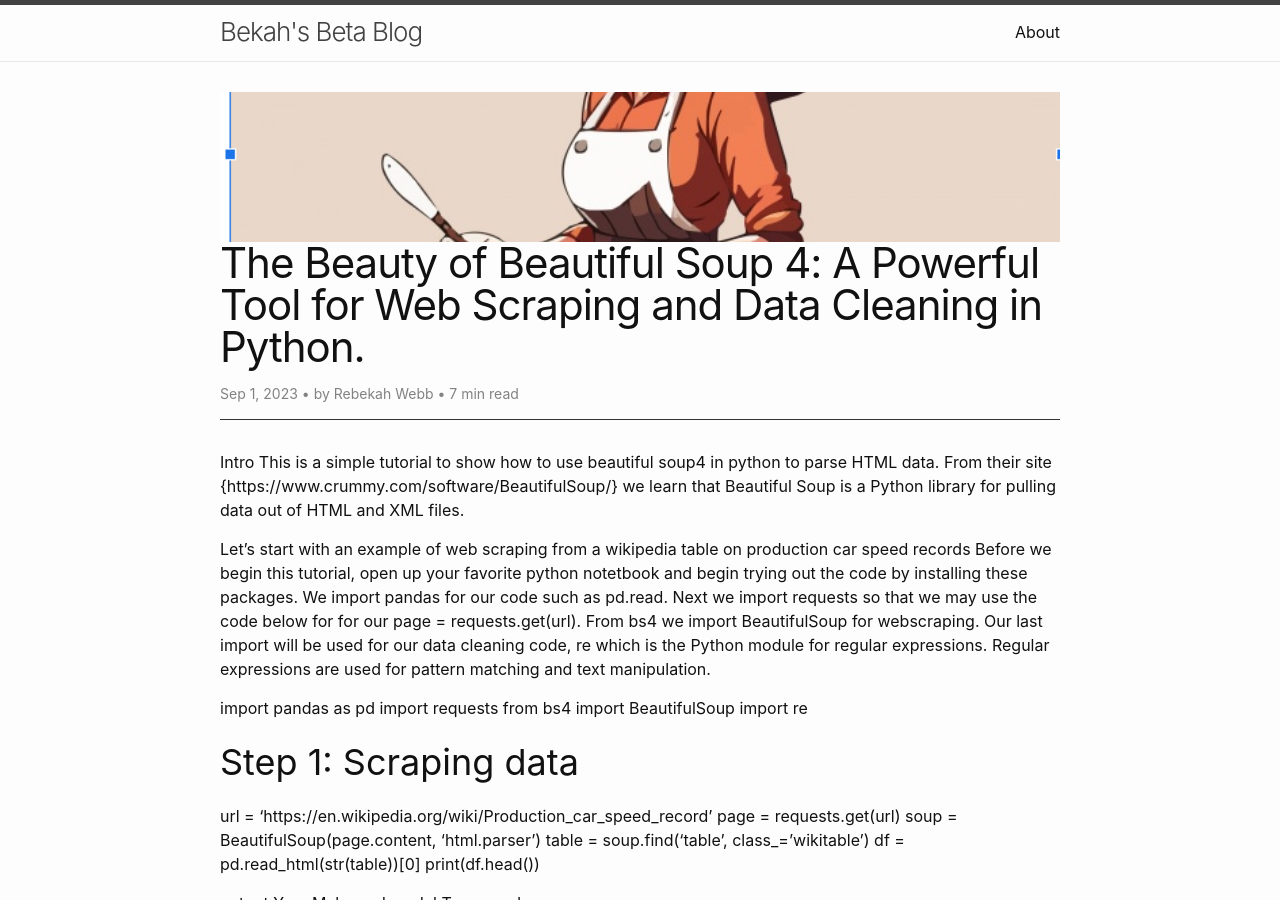
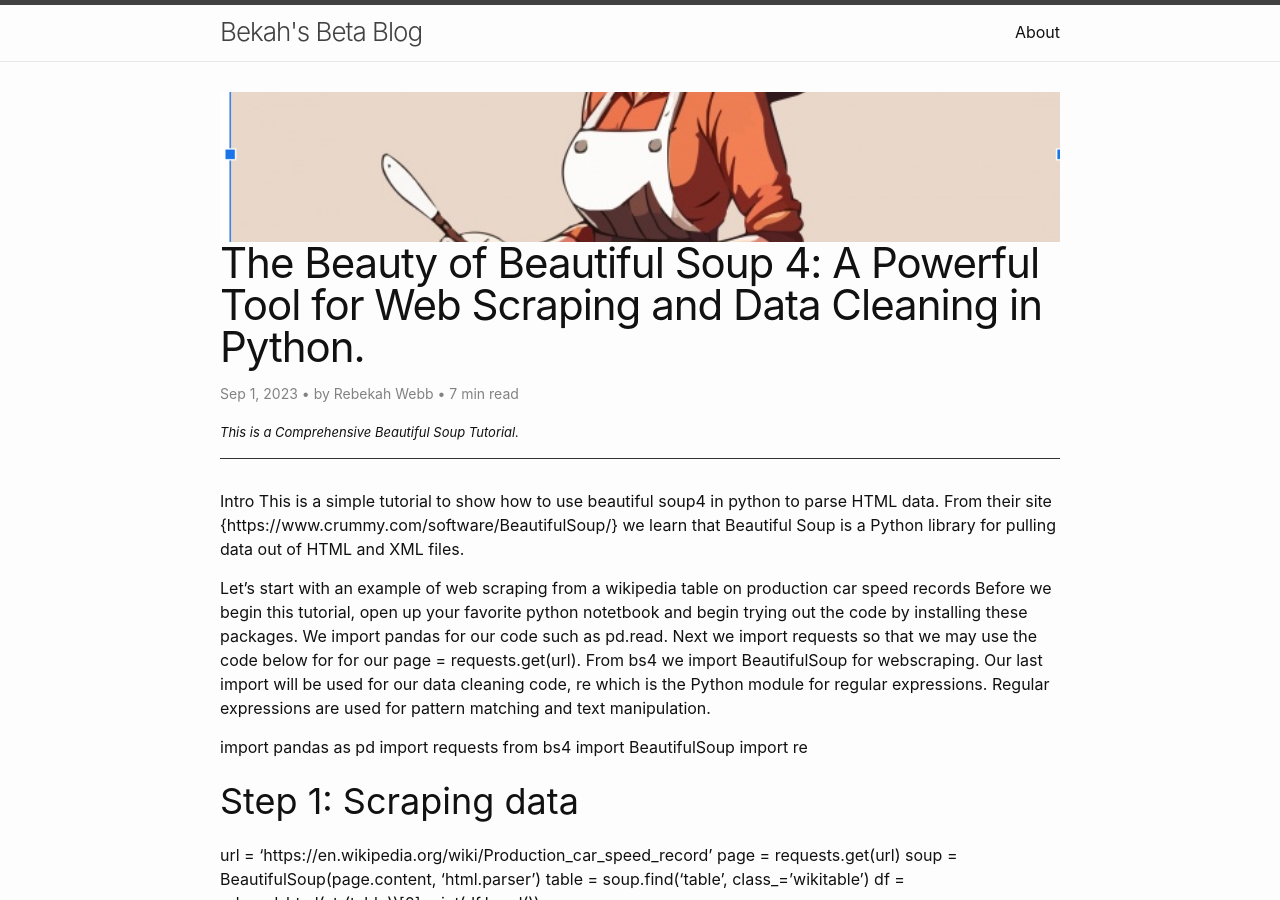
Before and after one commit to bekahwebb/bekahwebb.github.io, a Jekyll site: the page built from _posts/2023-09-01-first-post.md, in a window 1280 px wide and 900 px high. Built offline with Jekyll 4.4.1, drawn with Linux system fonts in a browser that asks for light colours; comment, search, counter and statistics services are not loaded.

Commit message:
Update 2023-09-01-first-post.md

```diff
--- a/_posts/2023-09-01-first-post.md
+++ b/_posts/2023-09-01-first-post.md
@@ -2,7 +2,7 @@
 layout: post
 title:  "The Beauty of Beautiful Soup 4: A Powerful Tool for Web Scraping and Data Cleaning in Python."
 author: Rebekah Webb
-description:
+description: This is a Comprehensive Beautiful Soup Tutorial.
 image: /assets/images/imagesoup.png
 ---
 Intro
```
Also changed, not shown: other parts of _posts/2023-09-01-first-post.md (+2 -0 lines).
